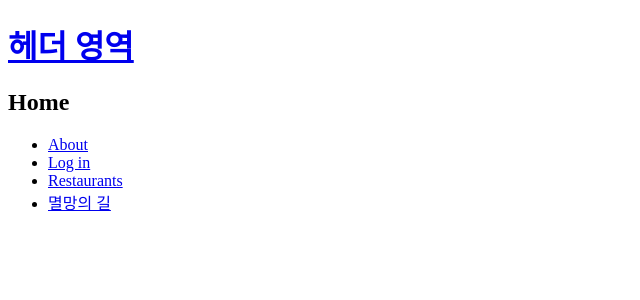
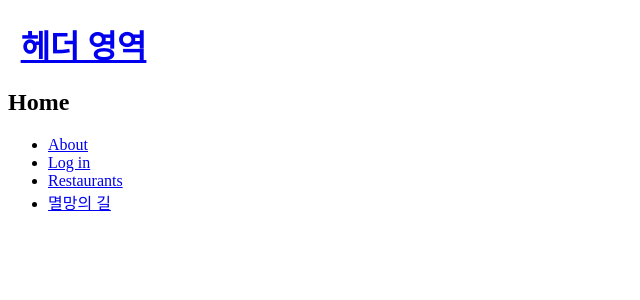
Before and after one commit to CodeSoom/react-week8-assignment-1, a React app: page / in a window 1280 px wide. Shown: the top 300 px of the page, without its empty margins (0-640 px from the left). Built offline with nearby package versions, Linux system fonts and the light colour scheme; the HTML template or start-up script is replaced by a standard one.

Commit message:
Create Header component
using emotion/styled library + set margins and width.

```diff
--- a/package.json
+++ b/package.json
@@ -42,6 +42,10 @@
   },
   "dependencies": {
     "@codeceptjs/configure": "^0.5.2",
+    "@emotion/core": "^11.0.0",
+    "@emotion/react": "^11.0.0",
+    "@emotion/styled": "^11.0.0",
+    "@reduxjs/toolkit": "^1.4.0",
     "react": "^16.13.1",
     "react-dom": "^16.13.1",
     "react-redux": "^7.2.0",
--- a/src/App.jsx
+++ b/src/App.jsx
@@ -7,6 +7,8 @@ import {
 } from 'react-router-dom';
 
 import { useDispatch } from 'react-redux';
+
+import styled from '@emotion/styled';
 
 import HomePage from './HomePage';
 import AboutPage from './AboutPage';
@@ -19,6 +21,11 @@ import { setAccessToken } from './slice';
 
 import { loadItem } from './services/storage';
 
+const Header = styled.header({
+  margin: '0 auto',
+  width: '98%',
+});
+
 export default function App() {
   const dispatch = useDispatch();
 
@@ -29,11 +36,11 @@ export default function App() {
 
   return (
     <div>
-      <header>
+      <Header>
         <h1>
           <Link to="/">헤더 영역</Link>
         </h1>
-      </header>
+      </Header>
       <Switch>
         <Route exact path="/" component={HomePage} />
         <Route path="/about" component={AboutPage} />
```
Also changed, not shown: 1 other file (tests, documents, lock files or other folders).
